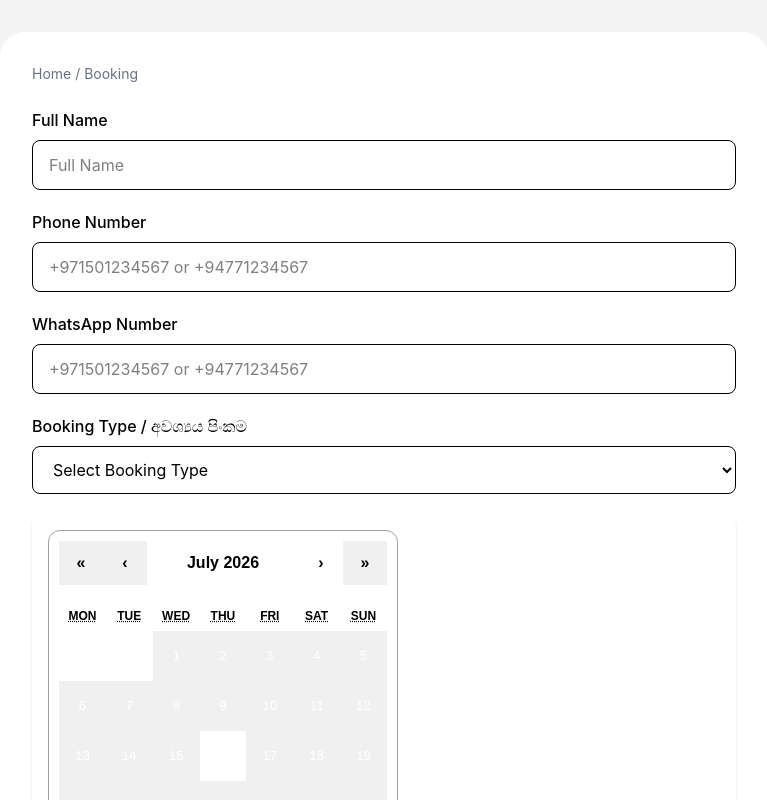
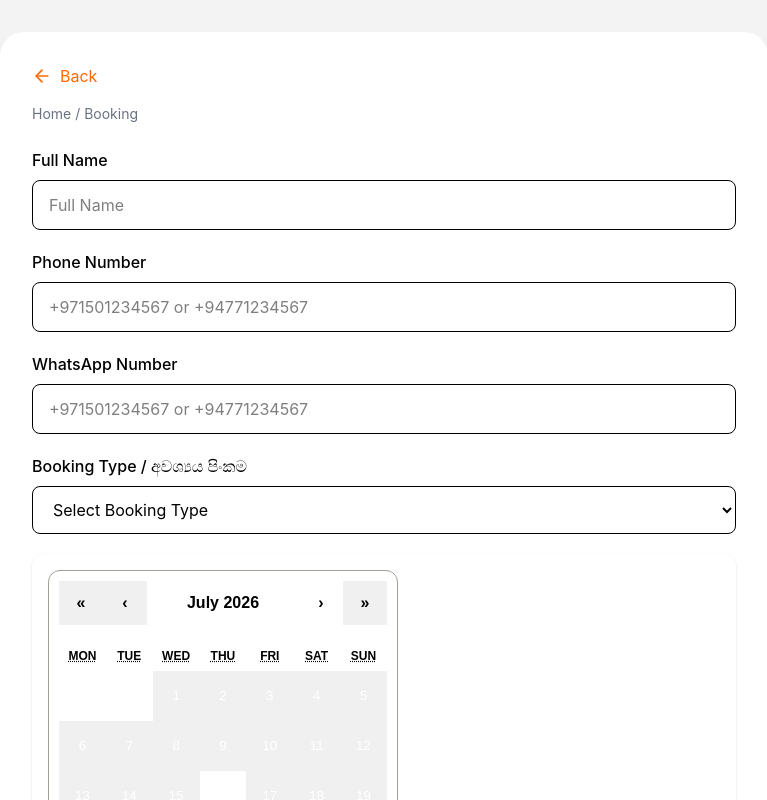
Before and after one commit to OmethG/Katina_Pinkama_Booking_System, a React (Vite) app in the folder client/: page /book in a window 1280 px wide. Shown: the top 800 px of the page, without its empty margins (256-1023 px from the left). Built offline with nearby package versions, Linux system fonts and the light colour scheme; no server answers.

Commit message:
Add back navigation buttons across pages

```diff
--- a/client/src/admin/Bookings.jsx
+++ b/client/src/admin/Bookings.jsx
@@ -1,7 +1,11 @@
 import { useEffect, useState } from "react";
+import { useNavigate } from "react-router-dom";
+import { ArrowLeft } from "lucide-react";
 import axios from "axios";
 
 export default function Bookings() {
+  const navigate = useNavigate();
+
   const [bookings, setBookings] = useState([]);
   const [searchTerm, setSearchTerm] = useState("");
 
@@ -96,6 +100,15 @@ export default function Bookings() {
 
   return (
     <div className="min-h-screen bg-gray-100 p-8">
+
+      <button
+        onClick={() => navigate("/admin/dashboard")}
+        className="flex items-center gap-2 text-orange-500 hover:text-orange-600 mb-6"
+      >
+        <ArrowLeft size={20} />
+        Back to Dashboard
+      </button>
+
       <div className="flex justify-between items-center mb-8">
         <div>
           <h1 className="text-3xl font-bold">
--- a/client/src/admin/Calendar.jsx
+++ b/client/src/admin/Calendar.jsx
@@ -1,9 +1,13 @@
 import { useEffect, useState } from "react";
+import { useNavigate } from "react-router-dom";
+import { ArrowLeft } from "lucide-react";
 import axios from "axios";
 import Calendar from "react-calendar";
 import "react-calendar/dist/Calendar.css";
 
 export default function CalendarPage() {
+  const navigate = useNavigate();
+
   const [date, setDate] = useState(new Date());
   const [bookings, setBookings] = useState([]);
 
@@ -33,6 +37,15 @@ export default function CalendarPage() {
 
   return (
     <div className="min-h-screen bg-gray-100 p-8">
+
+      <button
+        onClick={() => navigate("/admin/dashboard")}
+        className="flex items-center gap-2 text-orange-500 hover:text-orange-600 mb-6"
+      >
+        <ArrowLeft size={20} />
+        Back to Dashboard
+      </button>
+
       <div className="mb-8">
         <h1 className="text-3xl font-bold">
           Calendar Management
@@ -157,8 +170,7 @@ export default function CalendarPage() {
             {date.toLocaleDateString("en-GB")}
           </h2>
 
-          {selectedDateBookings.length >
-          0 ? (
+          {selectedDateBookings.length > 0 ? (
             <div className="space-y-4">
               {selectedDateBookings.map(
                 (booking) => (
--- a/client/src/pages/BookDate.jsx
+++ b/client/src/pages/BookDate.jsx
@@ -1,4 +1,5 @@
 import { useState, useEffect } from "react";
+import { ArrowLeft } from "lucide-react";
 import { useNavigate } from "react-router-dom";
 import axios from "axios";
 import Calendar from "react-calendar";
@@ -105,6 +106,14 @@ export default function BookDate() {
   return (
     <div className="min-h-screen flex items-center justify-center bg-[#f3f3f3] p-8">
       <div className="w-full max-w-3xl bg-white rounded-3xl shadow-lg p-8">
+        <button
+          onClick={() => navigate(-1)}
+          className="flex items-center gap-2 text-orange-500 hover:text-orange-600 mb-4"
+        >
+          <ArrowLeft size={20} />
+          Back
+        </button>
+
         <p className="mb-6 text-sm text-gray-500">
           Home / Booking
         </p>
--- a/client/src/pages/ViewBooking.jsx
+++ b/client/src/pages/ViewBooking.jsx
@@ -1,7 +1,11 @@
 import { useState } from "react";
+import { useNavigate } from "react-router-dom";
+import { ArrowLeft } from "lucide-react";
 import axios from "axios";
 
 export default function ViewBooking() {
+  const navigate = useNavigate();
+
   const [phone, setPhone] = useState("");
   const [bookings, setBookings] = useState([]);
   const [searched, setSearched] = useState(false);
@@ -35,6 +39,15 @@ export default function ViewBooking() {
   return (
     <div className="min-h-screen bg-[#f3f3f3] flex justify-center items-start py-12">
       <div className="w-full max-w-6xl bg-white rounded-2xl shadow-lg p-8">
+
+        <button
+          onClick={() => navigate("/")}
+          className="flex items-center gap-2 text-orange-500 hover:text-orange-600 mb-6"
+        >
+          <ArrowLeft size={20} />
+          Back to Home
+        </button>
+
         <h1 className="text-3xl font-bold text-center mb-8">
           View My Booking
         </h1>
@@ -100,6 +113,7 @@ export default function ViewBooking() {
             </table>
           </div>
         )}
+
       </div>
     </div>
   );
```
